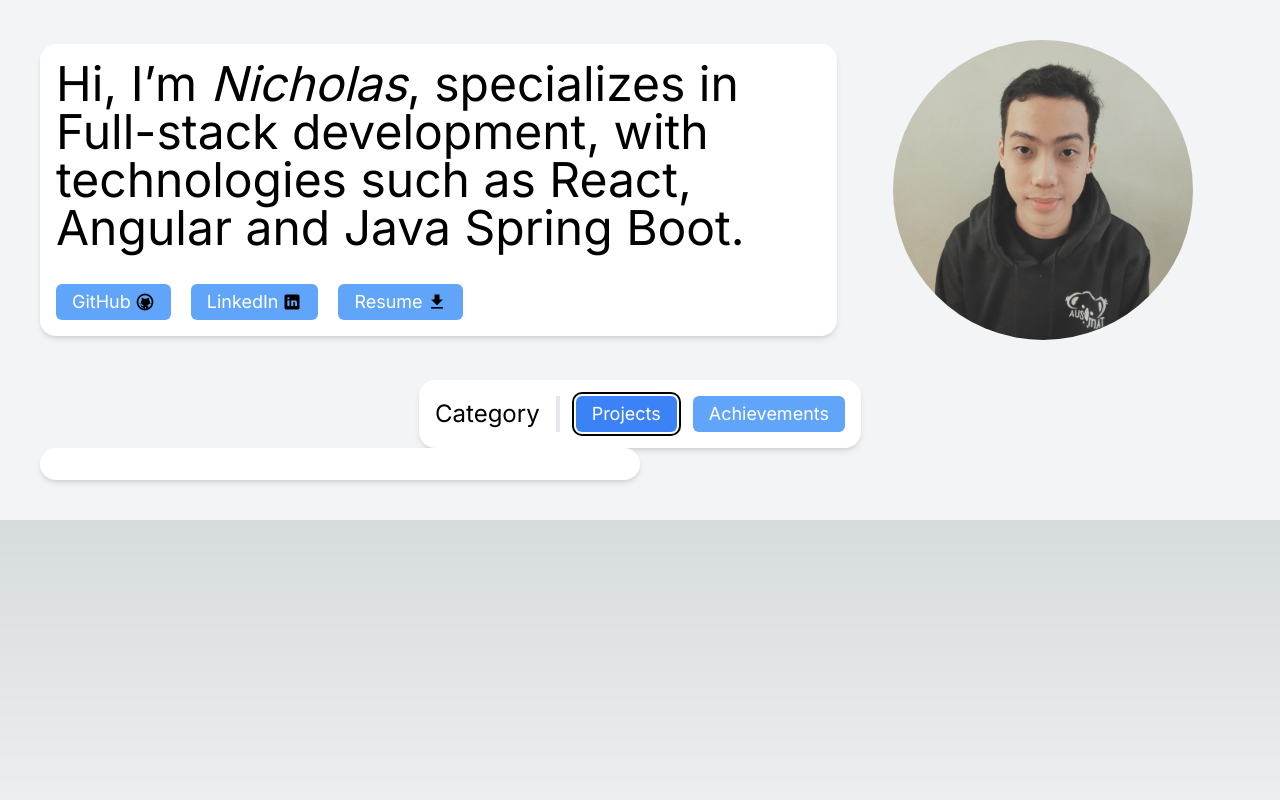
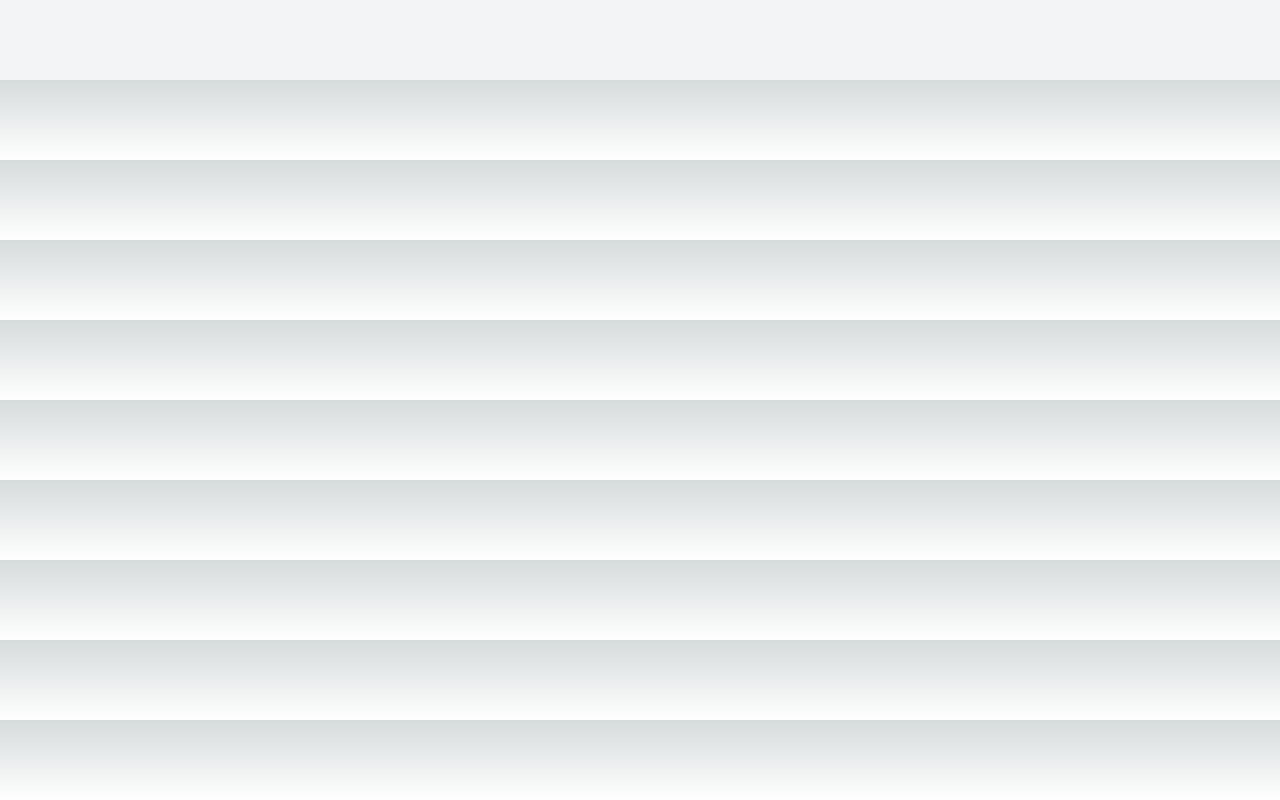
Before and after one commit to bonzonic/portfolio, a Next.js app: page / in a window 1280 px wide. Built offline with nearby package versions, Linux system fonts and the light colour scheme.

Commit message:
feat: remove v1

```diff
--- a/src/app/page.tsx
+++ b/src/app/page.tsx
@@ -1,16 +1,9 @@
 "use client";
-
-import Button from "./components/button";
-import Category from "./components/category";
-import Profile from "./components/profile";
 
 export default function Home() {
   return (
     <main className="p-4 sm:p-10 bg-gray-100">
-      <div className="max-w-[1440px] flex justify-self-center flex-col">
-        <Profile />
-        <Category />
-      </div>
+      <div className="max-w-[1440px] flex justify-self-center flex-col"></div>
     </main>
   );
 }
```
Also changed, not shown: 1 other file (tests, documents, lock files or other folders).
